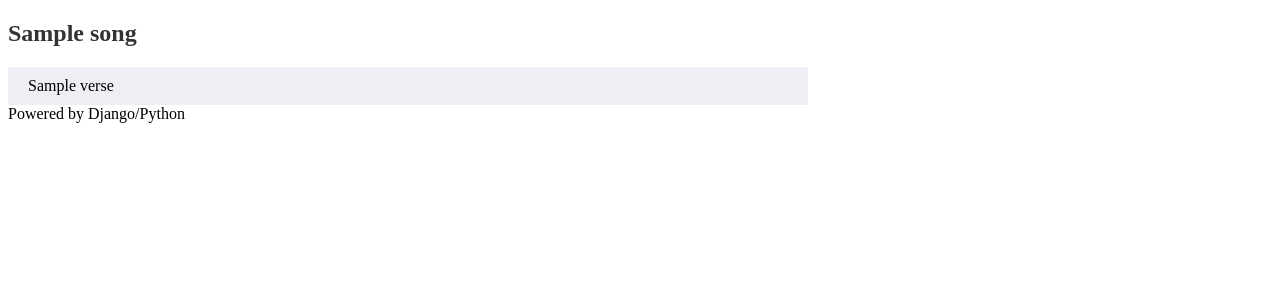
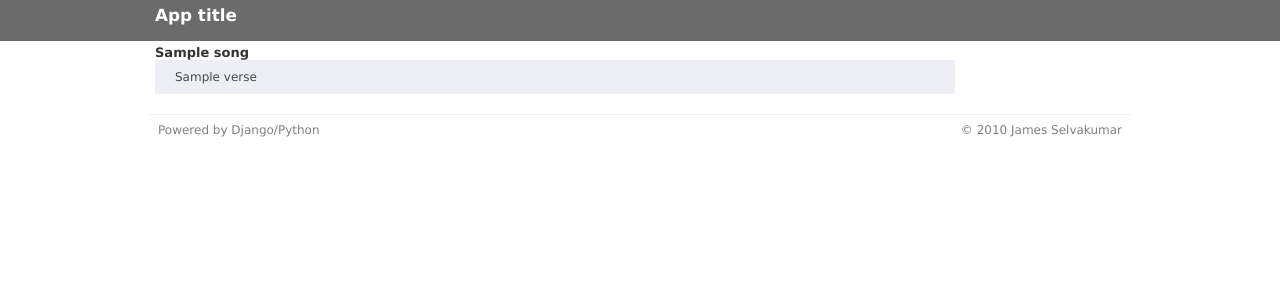
Before and after one commit to sskjames/openlpwebapp, a Python web app: template src/openlpwebapp/templates/song_lyrics.html in a window 1280 px wide. Shown: the top 300 px of the page. Run offline with Jinja, Linux system fonts and the light colour scheme; the template is opened without the code that fills it: most values are stand-ins (such as "Sample title", 1, 10 or a date in 2020).

Commit message:
Defined some css styles for base.html and search_songs.html

```diff
--- a/src/openlpwebapp/resources/css/style.css
+++ b/src/openlpwebapp/resources/css/style.css
@@ -1,10 +1,81 @@
 @CHARSET "UTF-8";
 
-.songTitle{
+html,body,div,span,applet,object,iframe,h1,h2,h3,h4,h5,h6,p,blockquote,pre,a,abbr,acronym,address,big,cite,code,del,dfn,em,font,img,ins,kbd,q,s,samp,small,strike,strong,sub,sup,tt,var,b,u,i,center,dl,dt,dd,ol,ul,li,fieldset,form,label,legend,table,caption,tbody,tfoot,thead,tr,th,td
+	{
+	-moz-background-clip: border;
+	-moz-background-inline-policy: continuous;
+	-moz-background-origin: padding;
+	background: transparent none repeat scroll 0 0;
+	border: 0 none;
+	margin: 0;
+	outline-style: none;
+	outline-width: 0;
+	padding: 0;
+}
+
+body {
+	color: #484848;
+	font-family: Verdana, Arial, Helvetica, sans-serif;
+	font-size: 12px;
+	margin: 0;
+	min-width: 900px;
+	padding: 0;
+}
+
+h1, h2, h3, h4, h5, h6 {
+ color:#333333;
+ font-size:13px;
+}
+
+#topBar {
+	background-color: #6B6B6B;
+	height: 41px;
+	left: 0;
+	position: absolute;
+	width: 100%;
+	z-index: -1;
+}
+
+#mainContainer {
+	width: 980px;
+	margin: 0 auto;
+	padding: 5px;
+}
+
+#appTitle {
+	color: #FFFFFF;
+	font-weight: bold;
+	font-size: 1.4em;
+	padding: 5px;
+}
+
+#content {
+	margin: 15px auto;
+	padding: 5px; #
+	border: 1px solid #B3B3B3;
+}
+
+.pageTitle {
+    font-size: 16px;
+}
+
+#songSearchFormContainer{
+  padding-top: 5px;
+}
+
+#songSearchResultContainer{
+  padding: 0px 5px 10px 0;
+}
+
+#songSearchResultSummary{
+  padding: 3px 0 5px 0;
+}
+
+.songTitle {
 	color: #333333;
 }
 
-.lyrics{
+.lyrics {
 	margin: 0;
 	padding: 0;
 	list-style-type: none;
@@ -15,3 +86,15 @@
 	padding: 10px 10px 10px 20px;
 	background-color: #EDEFF4;
 }
+
+#footer {
+	border-top: 1px solid #EEEEEE;
+	margin-bottom: 30px;
+	padding: 8px;
+	position: relative;
+	color: #808080;
+}
+
+#rightFooter {
+       float: right;
+}
--- a/src/openlpwebapp/templates/base.html
+++ b/src/openlpwebapp/templates/base.html
@@ -3,18 +3,34 @@
 <head>
 <meta http-equiv="Content-Type" content="text/html; charset=UTF-8">
 <title>{% block title %}{% endblock %}</title>
-<link href="{{ MEDIA_URL }}css/style.css" type="text/css" rel="stylesheet">
-{% block media %}
-{% endblock %}
+<link href="{{ MEDIA_URL }}css/style.css" type="text/css"
+	rel="stylesheet">
+{% block media %} {% endblock %}
 </head>
 
 <body>
-   {% block content %} {% endblock %}
+<!--  Top bar -->
+<div id="topBar"></div>
 
-   {% block footer %}
-     <div>
-     Powered by Django/Python
-     </div>
-   {% endblock %}
+<!--  Main container -->
+<div id="mainContainer">
+
+    <span id="appTitle">App title</span>
+
+    <!-- Content -->
+    <div id="content">
+        {% block content %} {% endblock %}
+    </div>
+
+    <!-- Footer -->
+    {% block footer %}
+        <div id="footer">
+            <span id="leftFooter">Powered by Django/Python</span>
+            <span id="rightFooter">&copy; 2010 James Selvakumar</span>
+        </div>
+    {% endblock %}
+
+</div>
+
 </body>
 </html>
```
Also changed, not shown: src/openlpwebapp/templates/search_songs.html (+10 -4 lines). Lines whose indentation alone changed are shown as unchanged.
